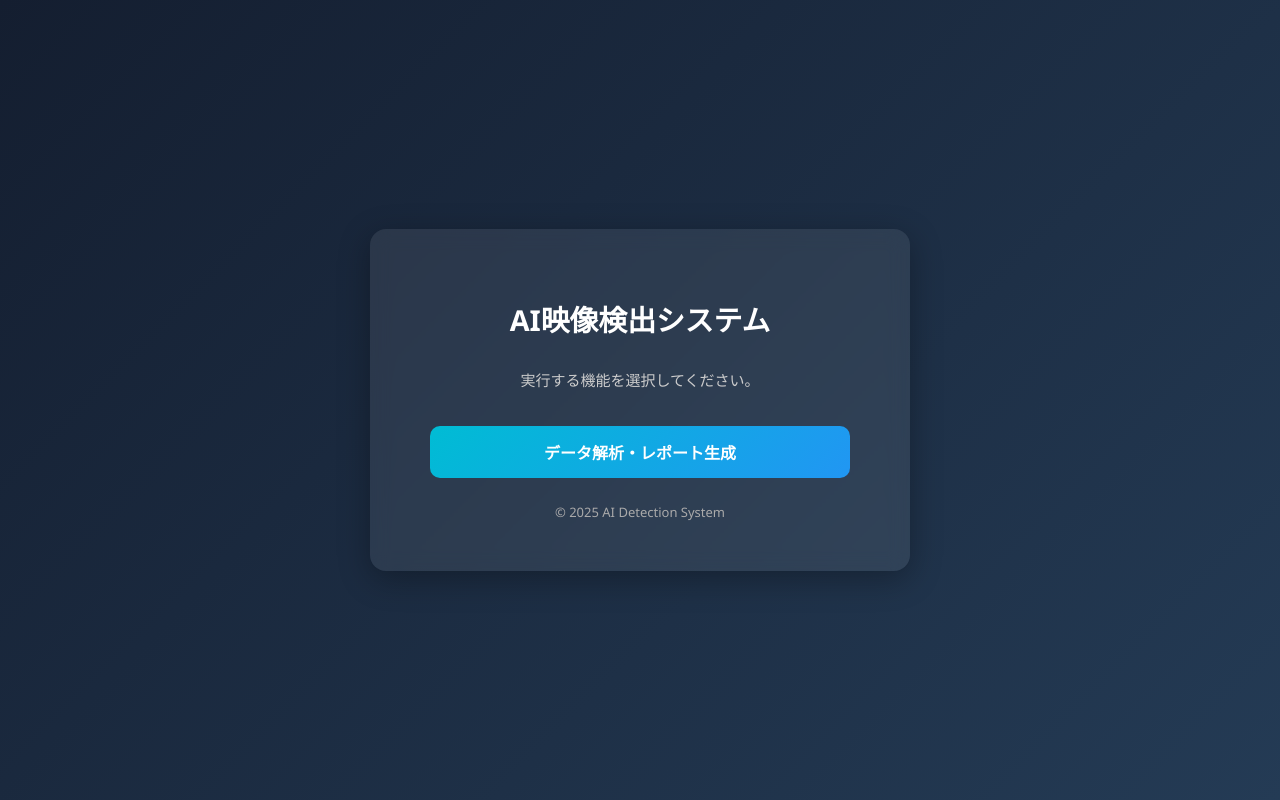
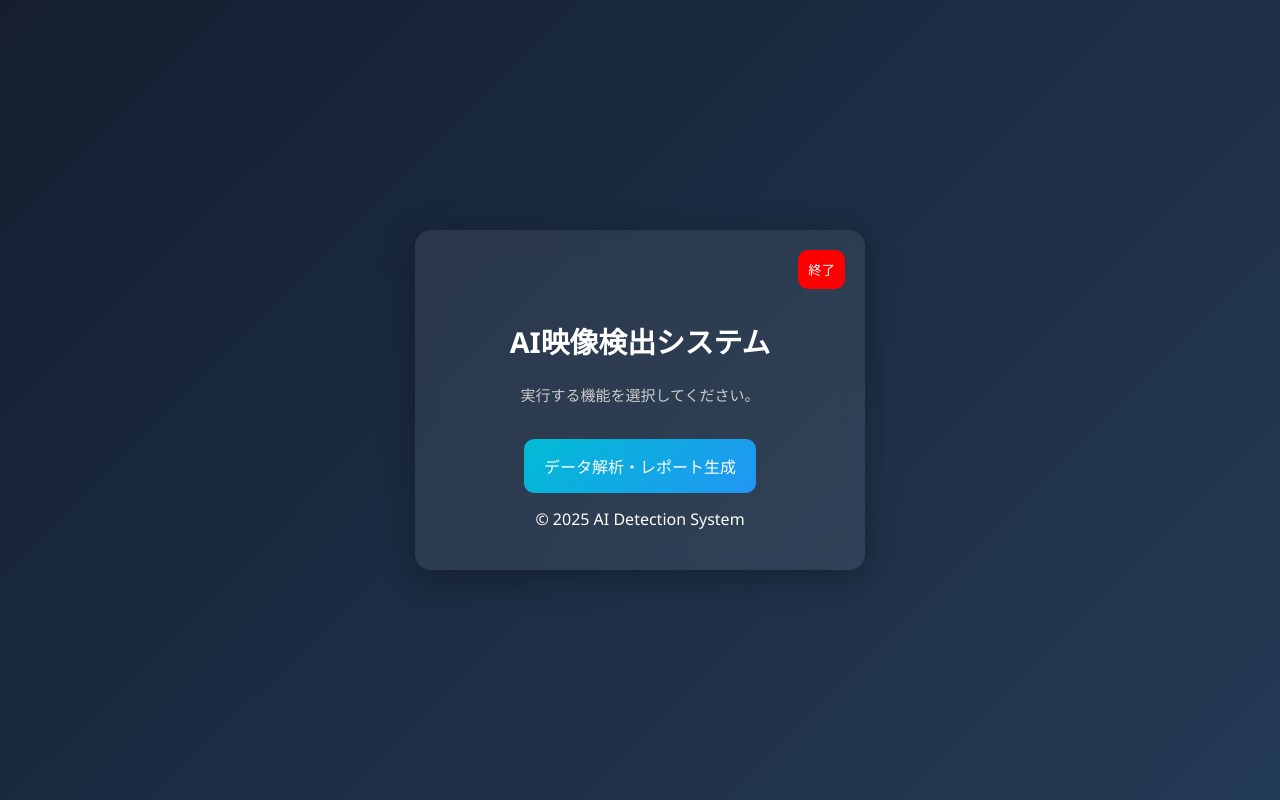
Before and after one commit to letuan25112000/AI-compare-video, a Flask app: page / in a window 1280 px wide. Run offline with Flask 3, Linux system fonts and the light colour scheme.

Commit message:
終了ボタン追加

```diff
--- a/main.py
+++ b/main.py
@@ -3,6 +3,9 @@ from flask import Flask, render_template, request, send_from_directory
 from datetime import datetime
 from VideoComparatorNew import VideoObjectAnalyzer
 from utils.help import clean_folder
+import webbrowser
+import threading
+import time
 
 app = Flask(__name__)
 app.config["UPLOAD_FOLDER"] = "static/uploads"
@@ -66,5 +69,21 @@ def feature():
 
     return render_template("feature.html")
 
+# ====== SHUTDOWN SERVER ======
+@app.route("/shutdown", methods=["POST"])
+def shutdown():
+    def stop_server():
+        time.sleep(1)
+        os._exit(0)
+
+    threading.Thread(target=stop_server).start()
+    return "終了されました..."
+
+
+# ====== AUTO OPEN BROWSER ======
+def open_browser():
+    webbrowser.open_new("http://127.0.0.1:5000")
+
 if __name__ == "__main__":
-    app.run(host="0.0.0.0",debug=True, threaded=True)
+    threading.Timer(1.0, open_browser).start()
+    app.run(host="127.0.0.1", port=5000, debug=True, threaded=True)
--- a/static/style.css
+++ b/static/style.css
@@ -24,10 +24,19 @@ body {
   box-shadow: 0 8px 32px rgba(0, 0, 0, 0.3);
   text-align: center;
   margin: 10px;
+  padding-top: 90px;
+  position: relative;
+}
+
+p {
+  color: #ccc;
+  font-size: 15px;
+  margin-bottom: 35px;
+  line-height: 1.2;
 }
 
 h1 {
-  font-size: 1.6em;
+  font-size: 1.8em;
   margin-bottom: 25px;
 }
 
@@ -36,6 +45,22 @@ label {
   display: block;
   text-align: left;
   margin-bottom: 8px;
+}
+
+.form-exit {
+  width: fit-content;
+  height: fit-content;
+  position: absolute;
+  top: 20px;
+  right: 20px;
+}
+
+.exit-btn {
+  background: red;
+  color: white;
+  padding: 10px;
+  border: none;
+  border-radius: 10px;
 }
 
 input[type="text"],
@@ -76,20 +101,7 @@ input[type="file"]::file-selector-button:hover {
 }
 
 button {
-  background: linear-gradient(135deg, #00bcd4, #2196f3);
-  color: white;
-  border: none;
-  padding: 12px 25px;
-  border-radius: 10px;
-  font-size: 16px;
   cursor: pointer;
-  transition: all 0.3s ease;
-  width: 100%;
-}
-
-button:hover {
-  background: linear-gradient(135deg, #0097a7, #1976d2);
-  transform: translateY(-2px);
 }
 
 .loading-overlay {
@@ -131,22 +143,22 @@ button:hover {
   color: #ccc;
 }
 
-button,
 .btn {
-  background: #00bcd4;
+  display: inline-block;
+  background: linear-gradient(135deg, #00bcd4, #2196f3);
   color: white;
-  padding: 10px 20px;
-  border: none;
-  border-radius: 8px;
-  cursor: pointer;
   text-decoration: none;
-  width: fit-content;
-  display: inline-block;
+  padding: 15px 20px;
+  border-radius: 10px;
+  font-size: 16px;
+  margin-bottom: 15px;
+  transition: all 0.3s ease;
+  font-weight: 500;
 }
 
-button:hover,
 .btn:hover {
-  background: #0097a7;
+  background: linear-gradient(135deg, #0097a7, #1976d2);
+  transform: translateY(-2px);
 }
 
 ul {
--- a/templates/index.html
+++ b/templates/index.html
@@ -4,69 +4,22 @@
 <head>
   <meta charset="UTF-8" />
   <title>AI映像検出システム - ホーム</title>
-  <style>
-    body {
-      font-family: "Segoe UI", Tahoma, sans-serif;
-      background: linear-gradient(135deg, #141e30, #243b55);
-      color: #fff;
-      height: 100vh;
-      margin: 0;
-      display: flex;
-      justify-content: center;
-      align-items: center;
-    }
+  <link rel="stylesheet" href="{{ url_for('static', filename='style.css') }}" />
+</head>
 
-    .container {
-      background: rgba(255, 255, 255, 0.08);
-      backdrop-filter: blur(10px);
-      border-radius: 16px;
-      padding: 50px 60px;
-      width: 420px;
-      box-shadow: 0 8px 32px rgba(0, 0, 0, 0.3);
-      text-align: center;
-    }
-
-    h1 {
-      font-size: 1.8em;
-      margin-bottom: 30px;
-    }
-
-    p {
-      color: #ccc;
-      font-size: 15px;
-      margin-bottom: 35px;
-      line-height: 1.5;
-    }
-
-    .btn {
-      display: block;
-      width: 100%;
-      background: linear-gradient(135deg, #00bcd4, #2196f3);
-      color: white;
-      text-decoration: none;
-      padding: 14px 0;
-      border-radius: 10px;
-      font-size: 16px;
-      margin-bottom: 15px;
-      transition: all 0.3s ease;
-      font-weight: bold;
-    }
-
-    .btn:hover {
-      background: linear-gradient(135deg, #0097a7, #1976d2);
-      transform: translateY(-2px);
-    }
-
-    footer {
-      margin-top: 25px;
-      font-size: 13px;
-      color: #aaa;
-    }
-  </style>
-</head>
+<style>
+  .container {
+    width: 450px;
+  }
+</style>
 
 <body>
   <div class="container">
+    <form action="/shutdown" method="post" class="form-exit" onsubmit="return true;">
+      <button type="submit" class="exit-btn">
+        終了
+      </button>
+    </form>
     <h1>AI映像検出システム</h1>
     <p>実行する機能を選択してください。</p>
 
```
Also changed, not shown: templates/feature.html (+6 -1 lines), templates/result_feature.html (+6 -3 lines).
